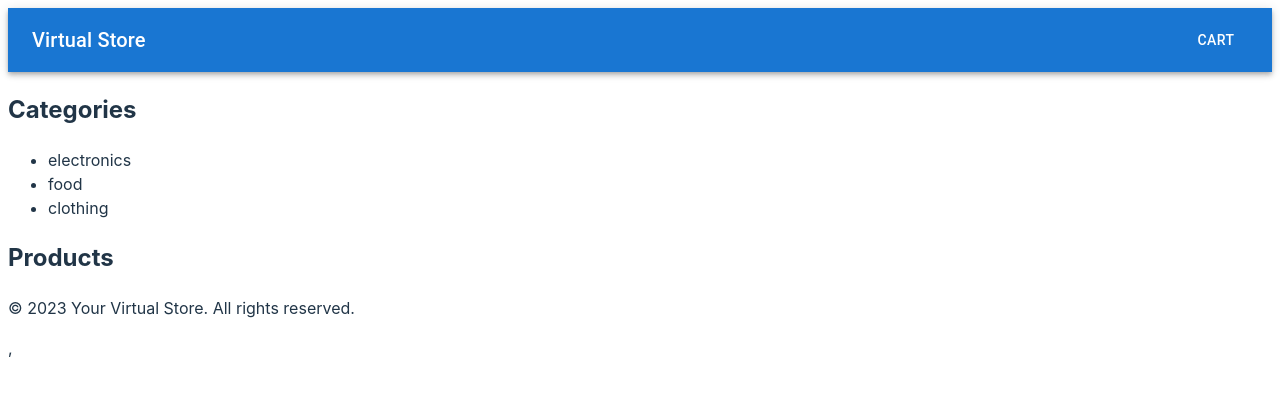
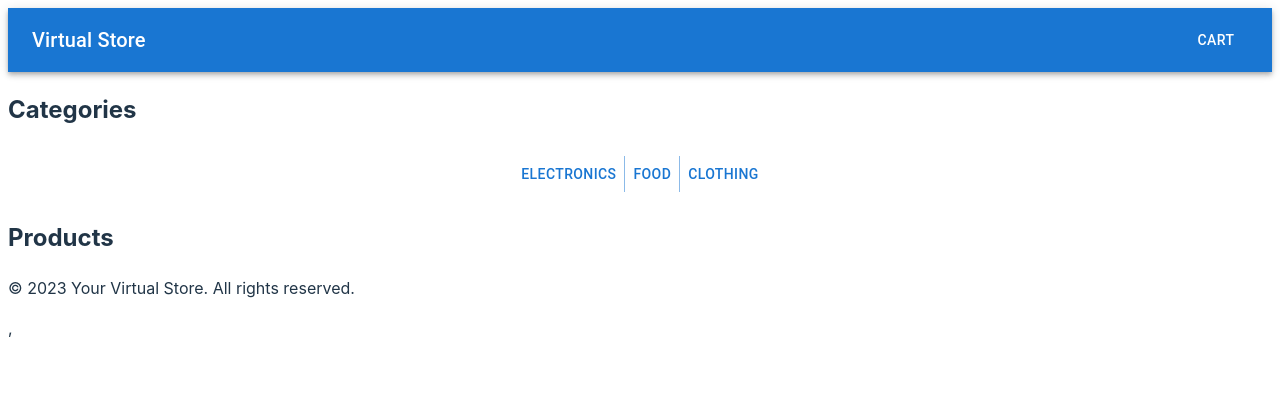
Before and after one commit to EvaGraceSmith/storefront, a React (Vite) app: page / in a window 1280 px wide. Shown: the top 396 px of the page. Built offline with nearby package versions, Linux system fonts and the light colour scheme.

Commit message:
added buttons for categories

```diff
--- a/src/Components/Categories/index.jsx
+++ b/src/Components/Categories/index.jsx
@@ -1,5 +1,8 @@
 import { useSelector, useDispatch } from 'react-redux';
 import { selectCategory } from '../../store/categories';
+import Button from '@mui/material/Button';
+import ButtonGroup from '@mui/material/ButtonGroup';
+import Box from '@mui/material/Box';
 
 const Categories = () => {
   const {categories} = useSelector((state) => state.categories);
@@ -13,13 +16,27 @@ const Categories = () => {
   return (
     <div>
       <h2>Categories</h2>
-      <ul>
-        {categories.map((category) => (
-          <li key={category.id} onClick={() => handleCategoryClick(category.name)}>
-            {category.name}
-          </li>
-        ))}
-      </ul>
+
+      <Box
+      sx={{
+        display: 'flex',
+        flexDirection: 'column',
+        alignItems: 'center',
+        '& > *': {
+          m: 1,
+        },
+      }}
+    >
+      <ButtonGroup variant="text" aria-label="text button group">
+      {categories.map((category) => (
+        <Button
+        key={category.id}
+        onClick={() => handleCategoryClick(category.name)}
+        >{category.name}</Button>
+                ))}
+      </ButtonGroup>
+    </Box>
+
     </div>
   );
 };
--- a/src/store/products.js
+++ b/src/store/products.js
@@ -1,10 +1,10 @@
 const initialState = [
     { id:1, name: 'TV', category: 'electronics', price: 699.00, inStock: 5, description: 'A panel with pixels', url: 'https://source.unsplash.com/random?tv' },
     { id:2, name: 'Radio', category: 'electronics', price: 99.00, inStock: 15, description: 'Listen to the news', url: 'https://source.unsplash.com/random?radio' },
-    { id:3, name: 'Shirt', category: 'clothing', price: 9.00, inStock: 25, description: 'A nice blue shirt', url: 'https://source.unsplash.com/random?shirt' },
+    { id:3, name: 'Shirt', category: 'clothing', price: 9.00, inStock: 25, description: 'A nice shirt', url: 'https://source.unsplash.com/random?shirt' },
     { id:4, name: 'Socks', category: 'clothing', price: 12.00, inStock: 10, description: 'A pair of socks', url: 'https://source.unsplash.com/random?socks' },
-    { id:5, name: 'Apples', category: 'food', price: .99, inStock: 500, description: 'A bag of 10 apples', url: 'https://source.unsplash.com/random?apples' },
-    { id:6, name: 'Eggs', category: 'food', price: 1.99, inStock: 12, description: 'A dozen eggs', url: 'https://source.unsplash.com/random?eggs' },
+    { id:5, name: 'Apples', category: 'food', price: .99, inStock: 500, description: 'An apple a day keeps the doctor away!', url: 'https://source.unsplash.com/random?apples' },
+    { id:6, name: 'Eggs', category: 'food', price: 1.99, inStock: 12, description: 'Eggs are a great source of protein', url: 'https://source.unsplash.com/random?eggs' },
     { id:7, name: 'Bread', category: 'food', price: 2.39, inStock: 90, description: 'A loaf of bread', url: 'https://source.unsplash.com/random?bread' },
   ];
 
```
